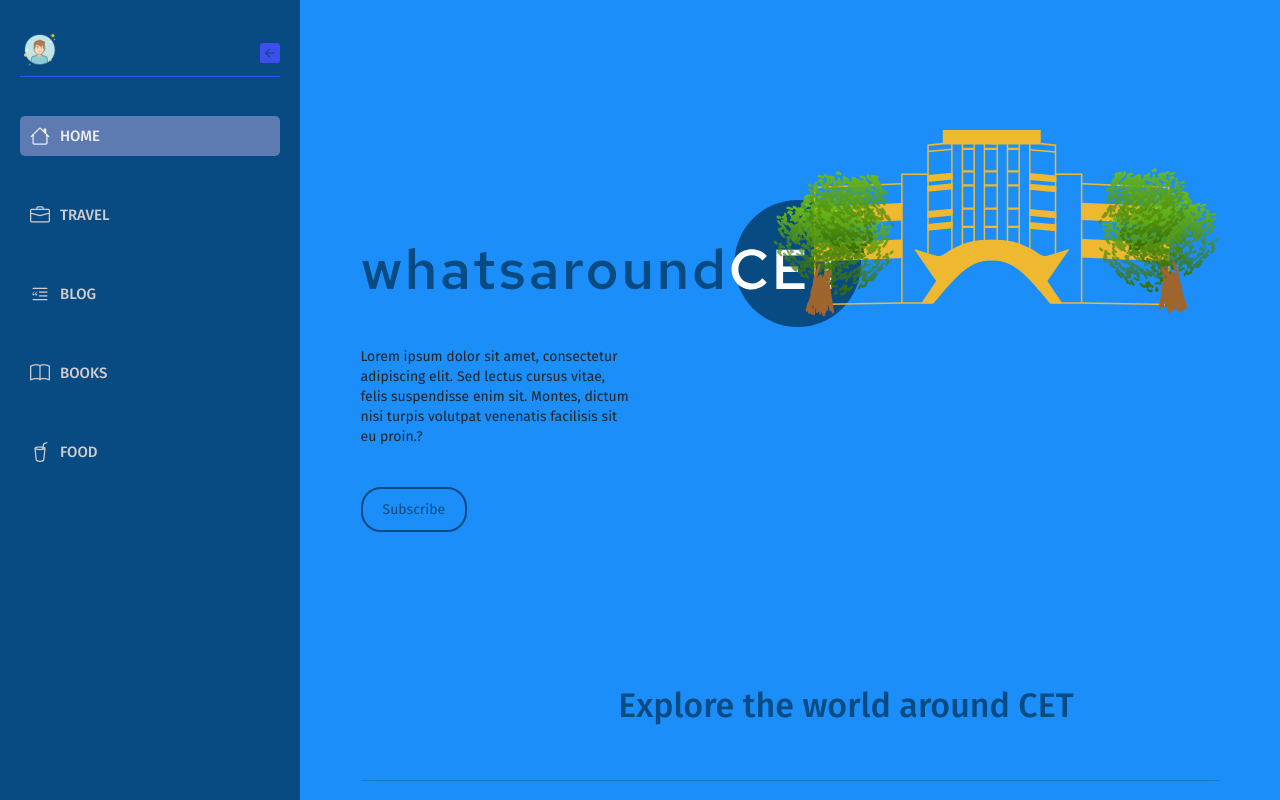
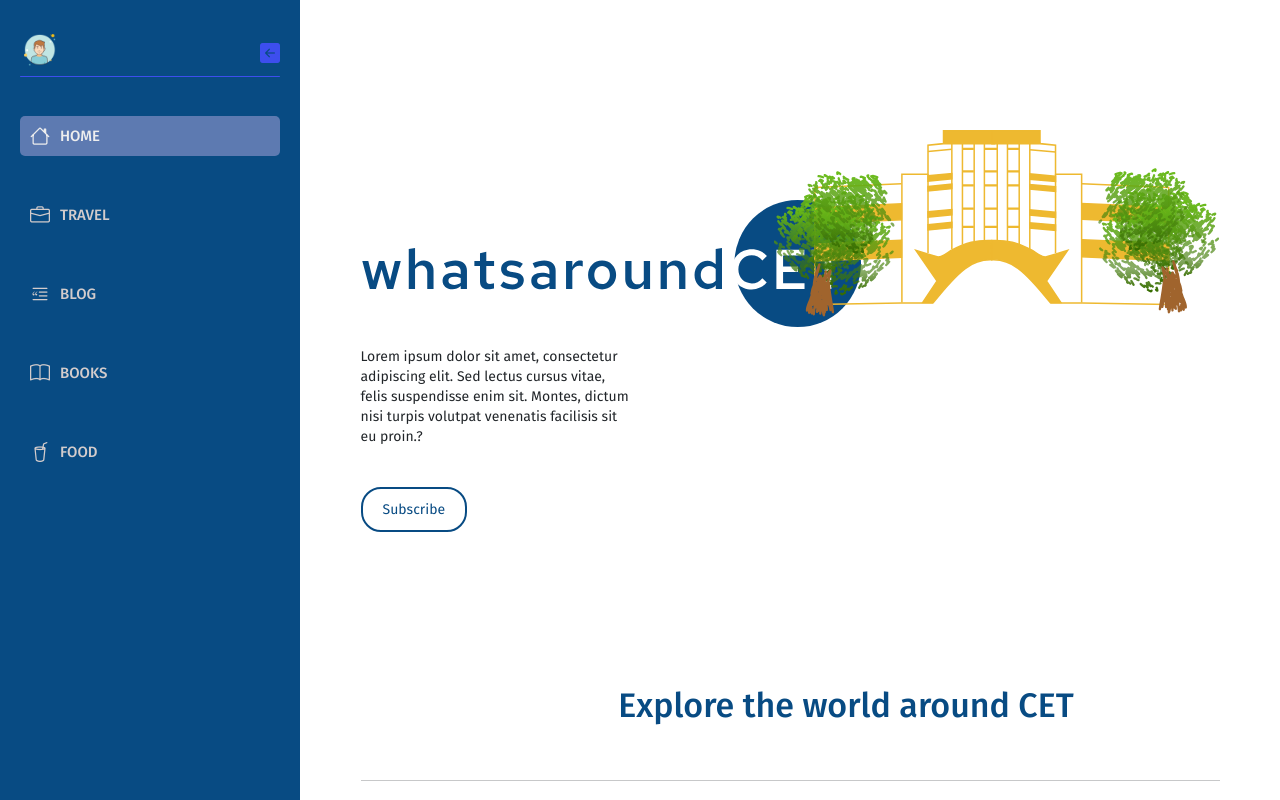
Before and after one commit to neethunsr/whatsaroundCET, a React (Create React App) app: page / in a window 1280 px wide. Shown: the top 800 px of the page. Built offline with nearby package versions, Linux system fonts and the light colour scheme.

Commit message:
background change

```diff
--- a/package.json
+++ b/package.json
@@ -6,6 +6,7 @@
     "@testing-library/jest-dom": "^5.14.1",
     "@testing-library/react": "^11.2.7",
     "@testing-library/user-event": "^12.8.3",
+    "axios": "^0.21.1",
     "react": "^17.0.2",
     "react-dom": "^17.0.2",
     "react-router-dom": "^5.2.0",
--- a/src/components/loginSignup.css
+++ b/src/components/loginSignup.css
@@ -1,22 +1,32 @@
-@import url('https://fonts.googleapis.com/css?family=Fira+Sans:400,500,600,700,800');
+@import url("https://fonts.googleapis.com/css?family=Fira+Sans:400,500,600,700,800");
 
 * {
 	box-sizing: border-box;
 }
 body {
-  background: #1C8EF9;
 	min-height: 100vh;
 	display: flex;
 	font-weight: 400;
-  font-family: 'Fira Sans', sans-serif;
+	font-family: "Fira Sans", sans-serif;
 }
 
-h1,h2,h3,h4,h5,h6,label,span {
+h1,
+h2,
+h3,
+h4,
+h5,
+h6,
+label,
+span {
 	font-weight: 500;
-  font-family: 'Fira Sans', sans-serif;
+	font-family: "Fira Sans", sans-serif;
 }
 
-body, html, .App, #root, .auth-wrapper {
+body,
+html,
+.App,
+#root,
+.auth-wrapper {
 	width: 100%;
 	height: 100%;
 }
@@ -35,7 +45,7 @@ body, html, .App, #root, .auth-wrapper {
 	box-shadow: 0px 14px 80px rgba(34, 35, 58, 0.2);
 	padding: 40px 55px 45px 55px;
 	border-radius: 15px;
-  transition: all .3s;
+	transition: all 0.3s;
 }
 
 .auth-wrapper .form-control:focus {
```
Also changed, not shown: 1 other file (tests, documents, lock files or other folders). Lines whose indentation alone changed are shown as unchanged.
